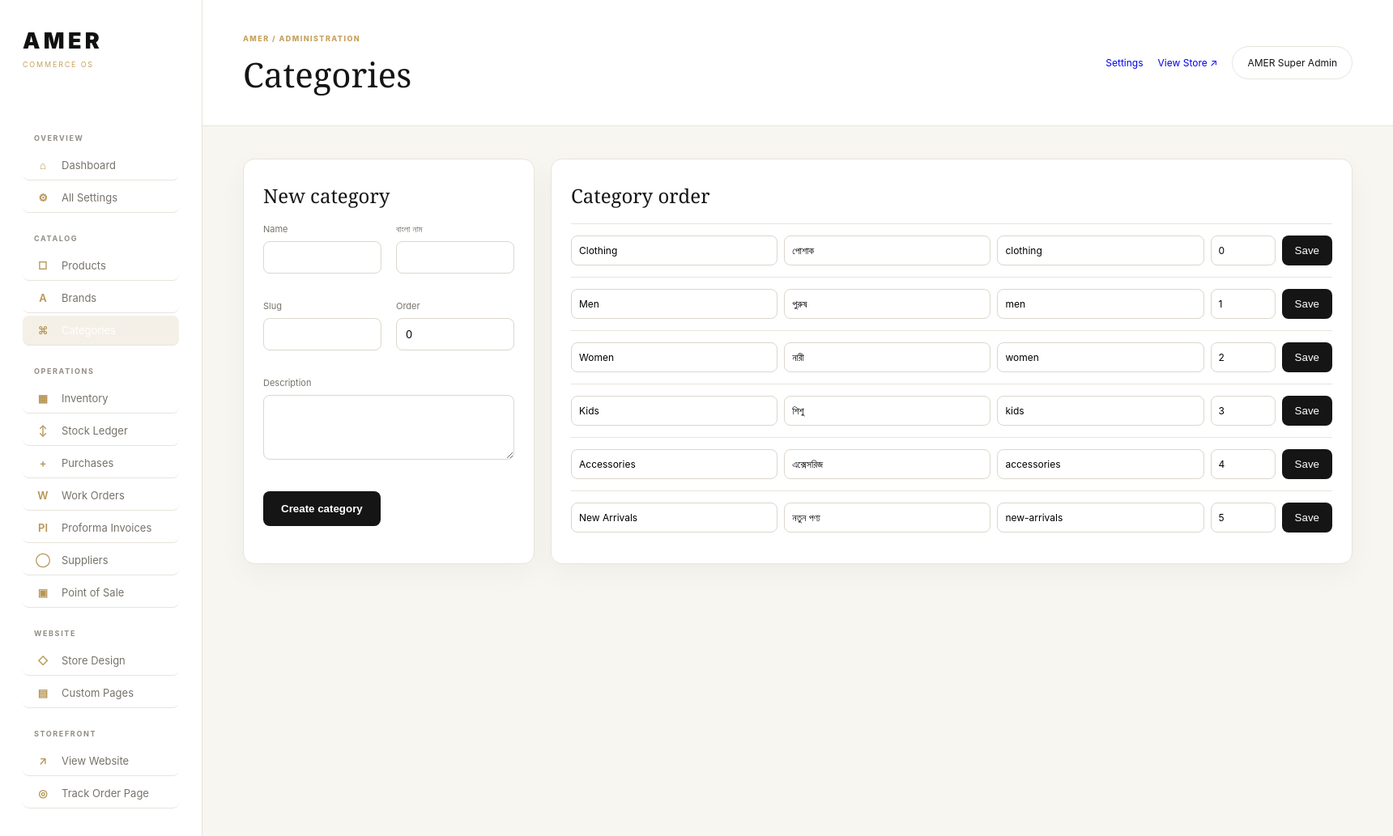
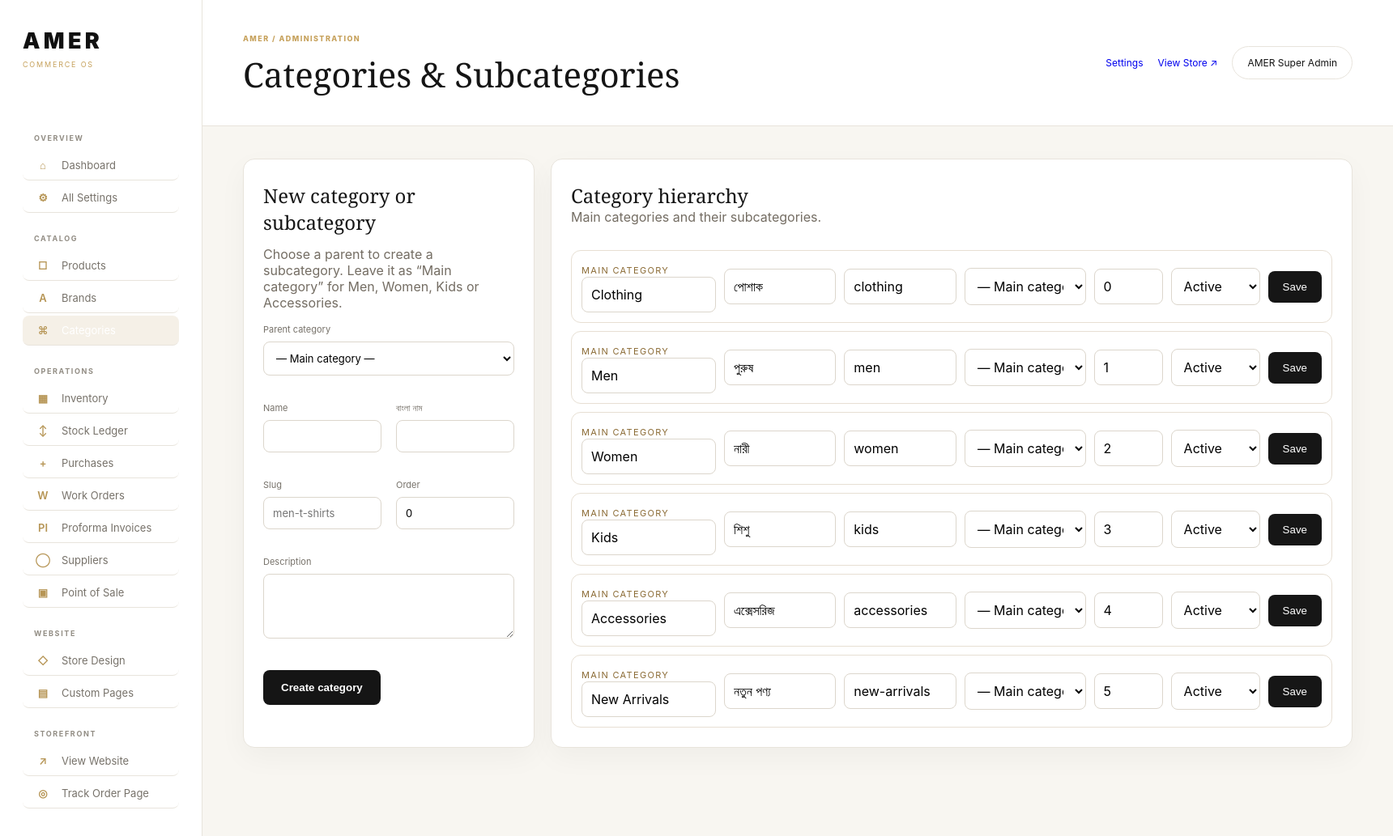
Before and after one commit to amfgld-pixel/amer-store, a Laravel app: page /admin/categories in a window 1720 px wide. Shown: the whole page at 81% size. Run offline with Laravel 12, Linux system fonts and the light colour scheme; a user stored in the database is signed in; data comes from the database, SQL or seed files in the repository.

Commit message:
Add category and subcategory management

```diff
--- a/app/Http/Controllers/Admin/CategoryController.php
+++ b/app/Http/Controllers/Admin/CategoryController.php
@@ -8,7 +8,22 @@ use Illuminate\Http\RedirectResponse;
 use Illuminate\View\View;
 class CategoryController extends Controller
 {
-    public function index(): View { abort_unless(auth()->user()->canAccess('categories.view'),403); return view('admin.catalog.categories',['categories'=>Category::with('parent')->orderBy('sort_order')->paginate(30)]); }
+    public function index(): View
+    {
+        abort_unless(auth()->user()->canAccess('categories.view'), 403);
+
+        return view('admin.catalog.categories', [
+            'categories' => Category::with(['parent', 'children'])
+                ->whereNull('parent_id')
+                ->orderBy('sort_order')
+                ->orderBy('name')
+                ->paginate(30),
+            'parentOptions' => Category::whereNull('parent_id')
+                ->orderBy('sort_order')
+                ->orderBy('name')
+                ->get(),
+        ]);
+    }
     public function store(StoreCategoryRequest $request,CatalogService $service): RedirectResponse { $service->saveCategory($request->validated()); return back()->with('status','Category created.'); }
     public function update(StoreCategoryRequest $request,Category $category,CatalogService $service): RedirectResponse { $service->saveCategory($request->validated(),$category); return back()->with('status','Category updated.'); }
 }
--- a/resources/views/admin/catalog/categories.blade.php
+++ b/resources/views/admin/catalog/categories.blade.php
@@ -1,7 +1,63 @@
 @extends('layouts.admin')
 @section('title','Categories — AMER')
-@section('heading','Categories')
+@section('heading','Categories & Subcategories')
+
 @section('content')
-<div class="catalog-split"><form class="panel form" method="post" action="{{ route('admin.categories.store') }}">@csrf<h2>New category</h2><div class="grid"><label><span>Name</span><input name="name" required></label><label><span>বাংলা নাম</span><input name="name_bn"></label><label><span>Slug</span><input name="slug" required></label><label><span>Order</span><input type="number" name="sort_order" value="0"></label><label class="wide"><span>Description</span><textarea name="description"></textarea></label><input type="hidden" name="is_active" value="1"></div><button>Create category</button></form>
-<section class="panel"><h2>Category order</h2><div class="table">@foreach($categories as $category)<form class="row category-row" method="post" action="{{ route('admin.categories.update',$category) }}">@csrf @method('PUT')<input name="name" value="{{ $category->name }}"><input name="name_bn" value="{{ $category->name_bn }}"><input name="slug" value="{{ $category->slug }}"><input type="number" name="sort_order" value="{{ $category->sort_order }}"><input type="hidden" name="is_active" value="{{ (int)$category->is_active }}"><button>Save</button></form>@endforeach</div>{{ $categories->links() }}</section></div>
+@if($errors->any())
+    <div class="panel category-errors">
+        <strong>Please correct the following:</strong>
+        <ul>@foreach($errors->all() as $error)<li>{{ $error }}</li>@endforeach</ul>
+    </div>
+@endif
+
+<div class="catalog-split category-manager">
+    <form class="panel form" method="post" action="{{ route('admin.categories.store') }}">
+        @csrf
+        <h2>New category or subcategory</h2>
+        <p class="category-help">Choose a parent to create a subcategory. Leave it as “Main category” for Men, Women, Kids or Accessories.</p>
+
+        <div class="grid">
+            <label class="wide">
+                <span>Parent category</span>
+                <select name="parent_id">
+                    <option value="">— Main category —</option>
+                    @foreach($parentOptions as $parent)
+                        <option value="{{ $parent->id }}" @selected(old('parent_id') == $parent->id)>{{ $parent->name }}</option>
+                    @endforeach
+                </select>
+            </label>
+            <label><span>Name</span><input name="name" value="{{ old('name') }}" required></label>
+            <label><span>বাংলা নাম</span><input name="name_bn" value="{{ old('name_bn') }}"></label>
+            <label><span>Slug</span><input name="slug" value="{{ old('slug') }}" placeholder="men-t-shirts" required></label>
+            <label><span>Order</span><input type="number" name="sort_order" value="{{ old('sort_order', 0) }}" min="0" required></label>
+            <label class="wide"><span>Description</span><textarea name="description">{{ old('description') }}</textarea></label>
+            <input type="hidden" name="is_active" value="1">
+        </div>
+        <button>Create category</button>
+    </form>
+
+    <section class="panel">
+        <div class="category-list-heading">
+            <div><h2>Category hierarchy</h2><p>Main categories and their subcategories.</p></div>
+        </div>
+
+        <div class="category-tree">
+            @forelse($categories as $category)
+                @include('admin.catalog.partials.category-row', ['category' => $category, 'isChild' => false])
+
+                @foreach($category->children as $child)
+                    @include('admin.catalog.partials.category-row', ['category' => $child, 'isChild' => true])
+                @endforeach
+            @empty
+                <p>No categories found.</p>
+            @endforelse
+        </div>
+
+        {{ $categories->links() }}
+    </section>
+</div>
+
+<style>
+.category-help,.category-list-heading p{color:#746d63;margin-top:-5px}.category-errors{margin-bottom:20px;border-color:#d92d20;color:#8a1c13}.category-errors ul{margin-bottom:0}.category-tree{display:grid;gap:10px}.category-admin-row{display:grid;grid-template-columns:minmax(150px,1.2fr) minmax(130px,1fr) minmax(130px,1fr) minmax(150px,1fr) 85px 110px auto;gap:10px;align-items:center;padding:12px;border:1px solid #e7dfd3;border-radius:12px;background:#fff}.category-admin-row.is-child{margin-left:28px;background:#fcfaf6;border-left:4px solid #b89a61}.category-kind{font-size:11px;letter-spacing:.12em;text-transform:uppercase;color:#8b6b35}.category-admin-row input,.category-admin-row select{min-width:0;width:100%}.category-admin-row button{white-space:nowrap}.category-list-heading{display:flex;justify-content:space-between;align-items:end;margin-bottom:15px}.category-list-heading h2{margin-bottom:5px}@media(max-width:1050px){.category-admin-row{grid-template-columns:1fr 1fr}.category-admin-row button{width:100%}}@media(max-width:650px){.category-admin-row{grid-template-columns:1fr}.category-admin-row.is-child{margin-left:12px}}
+</style>
 @endsection
--- /dev/null
+++ b/resources/views/admin/catalog/partials/category-row.blade.php
@@ -0,0 +1,26 @@
+<form class="category-admin-row {{ $isChild ? 'is-child' : 'is-parent' }}" method="post" action="{{ route('admin.categories.update', $category) }}">
+    @csrf
+    @method('PUT')
+
+    <div>
+        <span class="category-kind">{{ $isChild ? 'Subcategory' : 'Main category' }}</span>
+        <input name="name" value="{{ $category->name }}" required>
+    </div>
+    <input name="name_bn" value="{{ $category->name_bn }}" placeholder="Bangla name">
+    <input name="slug" value="{{ $category->slug }}" required>
+    <select name="parent_id" aria-label="Parent category">
+        <option value="">— Main category —</option>
+        @foreach($parentOptions as $parent)
+            @if($parent->id !== $category->id)
+                <option value="{{ $parent->id }}" @selected($category->parent_id === $parent->id)>{{ $parent->name }}</option>
+            @endif
+        @endforeach
+    </select>
+    <input type="number" name="sort_order" value="{{ $category->sort_order }}" min="0" required>
+    <select name="is_active" aria-label="Status">
+        <option value="1" @selected($category->is_active)>Active</option>
+        <option value="0" @selected(!$category->is_active)>Inactive</option>
+    </select>
+    <textarea name="description" hidden>{{ $category->description }}</textarea>
+    <button>Save</button>
+</form>
```
Also changed, not shown: app/Http/Controllers/Admin/ProductController.php (+10 -2 lines), app/Http/Controllers/StorefrontController.php (+18 -3 lines), app/Http/Requests/StoreCategoryRequest.php (+28 -1 lines), resources/views/admin/catalog/product-form.blade.php (+24 -2 lines), resources/views/storefront/shop.blade.php (+55 -1 lines).
